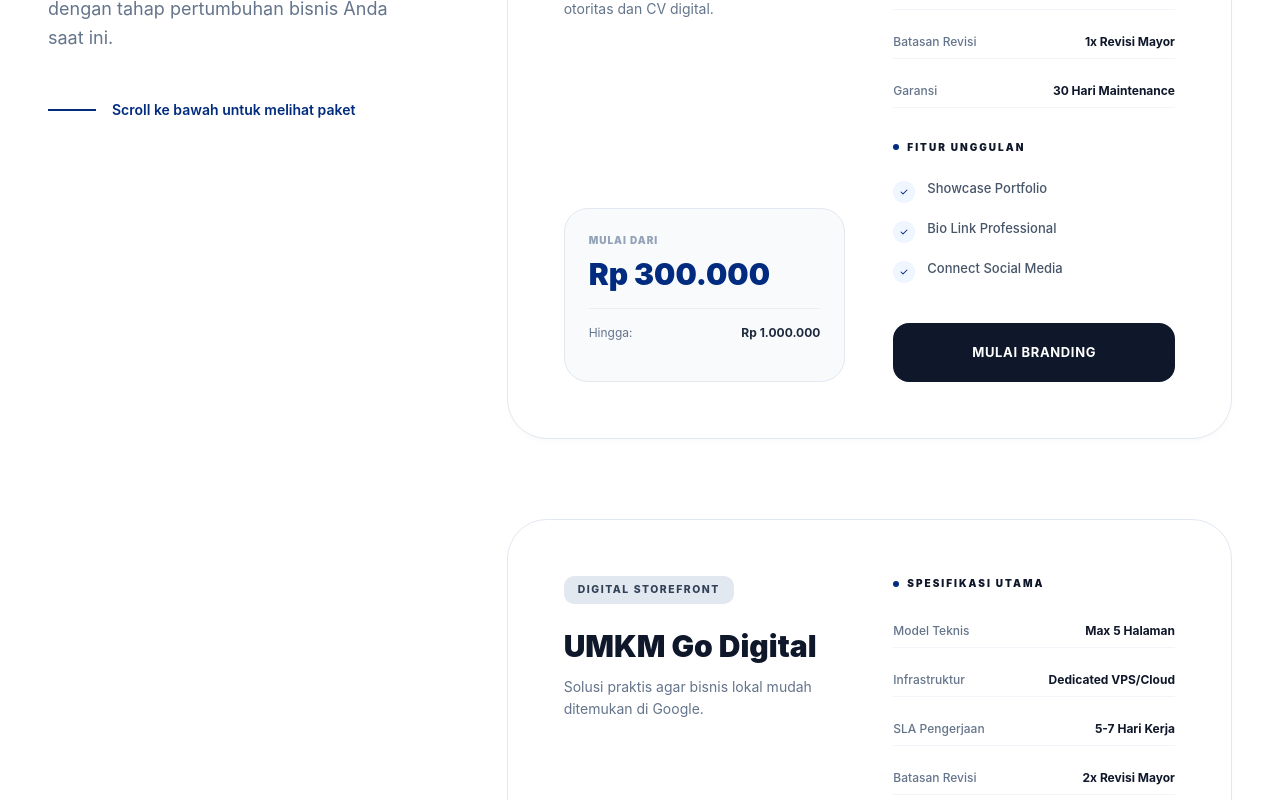
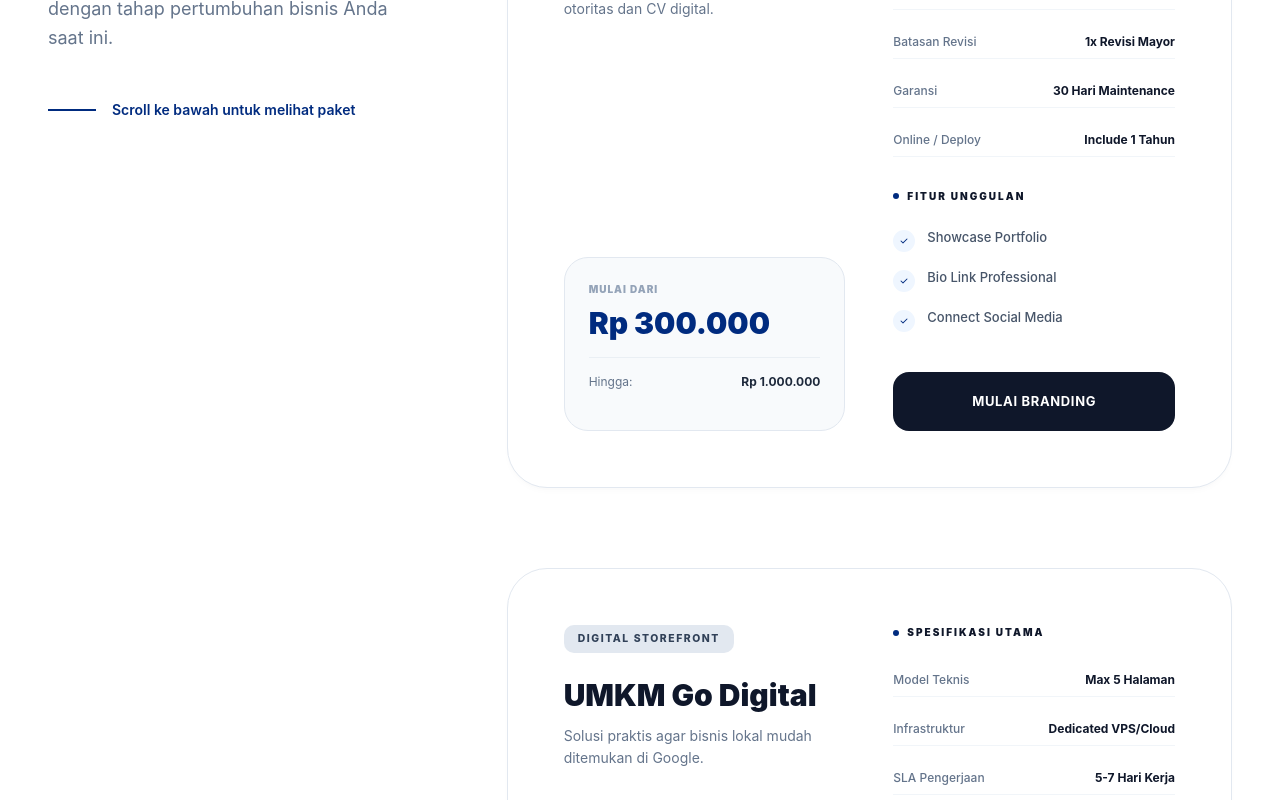
Before and after one commit to fadeta-ig/rspace, a Next.js app: page /harga in a window 1280 px wide. Shown: the part 1060-1860 px from the top of the page. Built offline with nearby package versions, Linux system fonts and the light colour scheme; a web font is replaced by a local one.

Commit message:
commit fix content

```diff
--- a/src/components/sections/Pricing.tsx
+++ b/src/components/sections/Pricing.tsx
@@ -21,6 +21,7 @@ interface Package {
         waktu: string;
         revisi: string;
         garansi: string;
+        online: string;
     };
     features: string[];
     buttonText: string;
@@ -181,6 +182,10 @@ export default function Pricing() {
                                                     <span className="text-xs text-[#64748b] font-medium">Garansi</span>
                                                     <span className="text-xs font-bold text-[#0f172a]">{pkg.specs.garansi}</span>
                                                 </div>
+                                                <div className="spec-row-new flex justify-between items-center py-2 border-b border-[#f1f5f9]">
+                                                    <span className="text-xs text-[#64748b] font-medium">Online / Deploy</span>
+                                                    <span className="text-xs font-bold text-[#0f172a]">{pkg.specs.online}</span>
+                                                </div>
                                             </div>
                                         </div>
 
--- a/src/data/content.json
+++ b/src/data/content.json
@@ -328,7 +328,8 @@
                     "server": "Dedicated VPS/Cloud",
                     "waktu": "3-5 Hari Kerja",
                     "revisi": "1x Revisi Mayor",
-                    "garansi": "30 Hari Maintenance"
+                    "garansi": "30 Hari Maintenance",
+                    "online": "Include 1 Tahun"
                 },
                 "features": [
                     "Showcase Portfolio",
@@ -353,7 +354,8 @@
                     "server": "Dedicated VPS/Cloud",
                     "waktu": "5-7 Hari Kerja",
                     "revisi": "2x Revisi Mayor",
-                    "garansi": "3 Bulan Maintenance"
+                    "garansi": "3 Bulan Maintenance",
+                    "online": "Include 1 Tahun"
                 },
                 "features": [
                     "Integrasi Google Maps",
@@ -378,7 +380,8 @@
                     "server": "Dedicated VPS/Cloud",
                     "waktu": "7-14 Hari Kerja",
                     "revisi": "3x Revisi Mayor",
-                    "garansi": "6 Bulan Maintenance"
+                    "garansi": "6 Bulan Maintenance",
+                    "online": "Include 1 Tahun"
                 },
                 "features": [
                     "Sistem Berita/Artikel",
@@ -404,7 +407,8 @@
                     "server": "Dedicated VPS/Cloud",
                     "waktu": "14-21 Hari Kerja",
                     "revisi": "3x Revisi Mayor",
-                    "garansi": "1 Tahun Maintenance"
+                    "garansi": "1 Tahun Maintenance",
+                    "online": "Include 1 Tahun"
                 },
                 "features": [
                     "Payment Gateway (Midtrans/Xendit)",
@@ -430,7 +434,8 @@
                     "server": "Dedicated VPS/Cloud",
                     "waktu": "By Timeline",
                     "revisi": "Agile Method",
-                    "garansi": "Lifetime Support (SLA)"
+                    "garansi": "Lifetime Support (SLA)",
+                    "online": "Include 1 Tahun"
                 },
                 "features": [
                     "Database Architecture",
```
